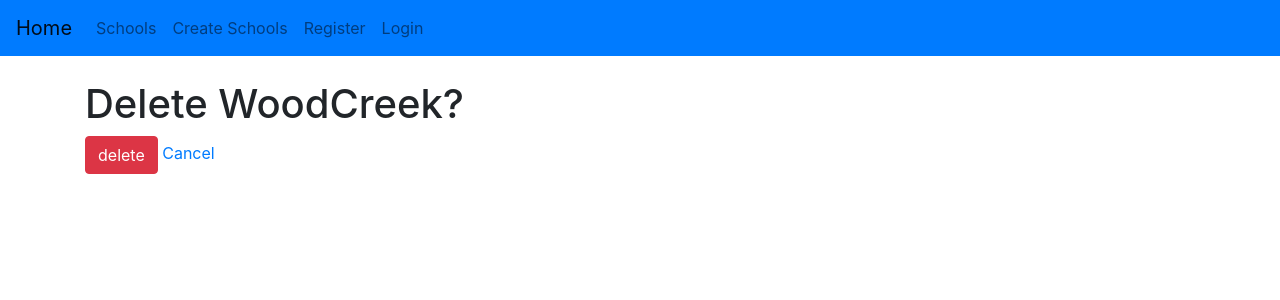
After one commit to Kennedy-Njeri/Class-Based-Views-Django-Project, a Django app: page /delete/1 in a window 1280 px wide. The commit adds this page. Shown: the top 300 px of the page. Run offline with Django 3.2, Linux system fonts and the light colour scheme; data comes from the database, SQL or seed files in the repository; both versions use the stored data as it was after the commit; some libraries are stand-ins or nearby versions.

Commit message:
Added delete view

```diff
--- /dev/null
+++ b/cbvs/templates/school_confirm_delete.html
@@ -0,0 +1,23 @@
+{% extends 'base.html' %}
+
+
+{% block content %}
+<br>
+<h1>Delete {{school.name}}?</h1>
+
+<form method="post">
+
+         {% csrf_token %}
+
+
+
+         <input type="submit" class="btn btn-danger" value="delete">
+    <a href="{% url 'detail' pk=school.pk %}">Cancel</a>
+
+     </form>
+
+
+
+
+
+{% endblock %}
--- a/cbvs/templates/school_detail.html
+++ b/cbvs/templates/school_detail.html
@@ -33,6 +33,12 @@
 
 </div>
 
+<div class="container">
+
+  <p><a class="btn btn-danger" href="{% url 'delete' pk=school_detail.pk %}">Delete</a></p>
+
+
+</div>
 
 
 
--- a/cbvs/urls.py
+++ b/cbvs/urls.py
@@ -10,5 +10,5 @@ urlpatterns = [
     path('<int:pk>', views.SchoolDetailView.as_view(), name='detail'),
     path('create', views.SchoolCreateView.as_view(), name='create'),
     path('update/<int:pk>', views.SchoolUpdateView.as_view(), name='update'),
-
+    path('delete/<int:pk>', views.SchoolDeleteView.as_view(), name='delete'),
 ]
--- a/cbvs/views.py
+++ b/cbvs/views.py
@@ -4,6 +4,7 @@ from django.views.generic import (View, TemplateView,
                                   CreateView, UpdateView,
                                   DeleteView)
 from . import models
+from django.urls import reverse_lazy
 
 # Create your views here.
 
@@ -33,7 +34,7 @@ class SchoolDetailView(DetailView):
 """Create View"""
 class SchoolCreateView(CreateView):
 
-    fields = ['name', 'principal', 'location']
+    fields = ('name', 'principal', 'location')
     model = models.School
     template_name = 'school_form.html'
 
@@ -42,3 +43,8 @@ class SchoolUpdateView(UpdateView):
     fields = ('name', 'principal')
     model = models.School
     template_name = 'school_update.html'
+
+class SchoolDeleteView(DeleteView):
+    model = models.School
+    success_url = reverse_lazy('list')
+    template_name = 'school_confirm_delete.html'
```
Also changed, not shown: db.sqlite3.
